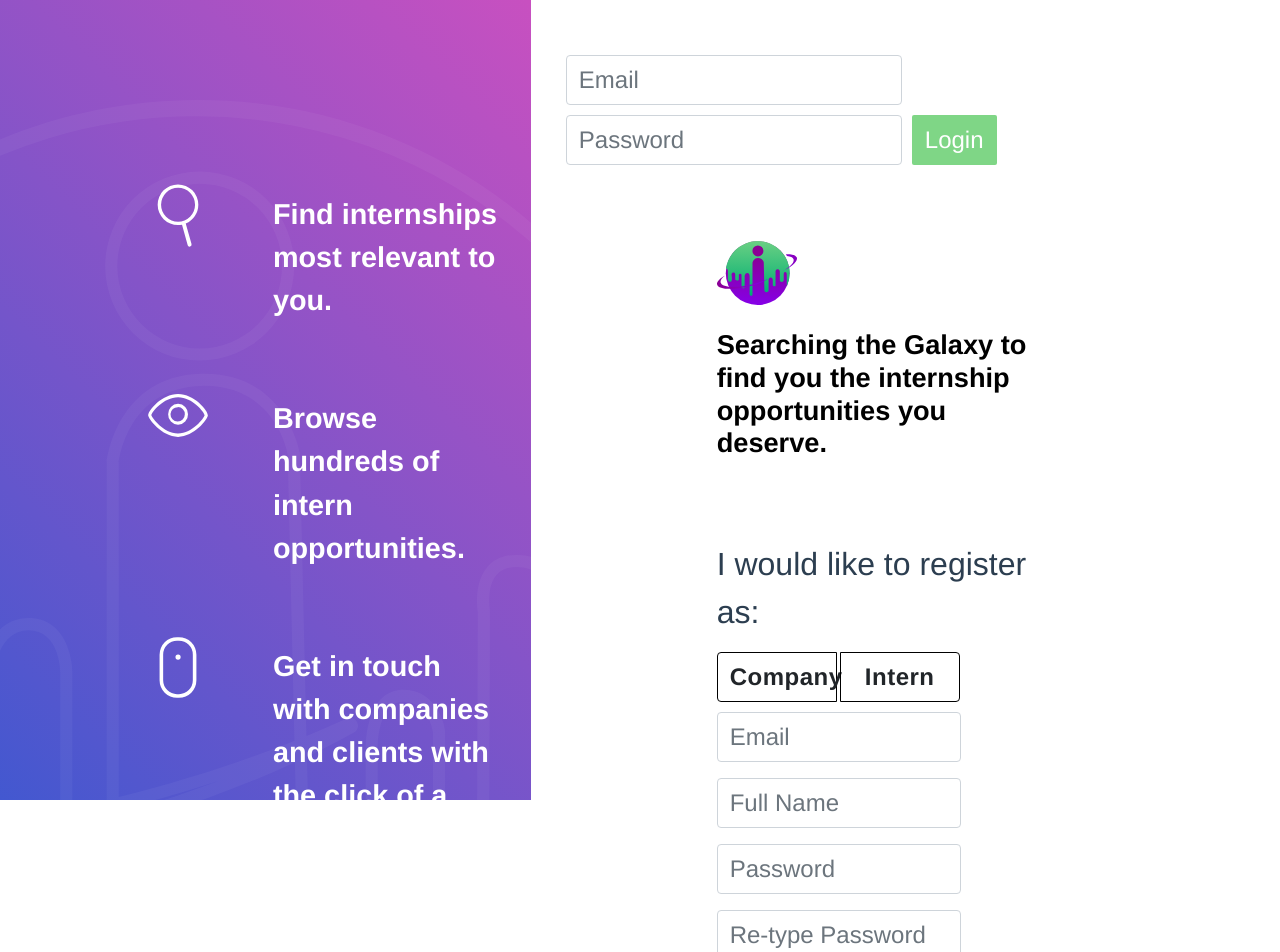
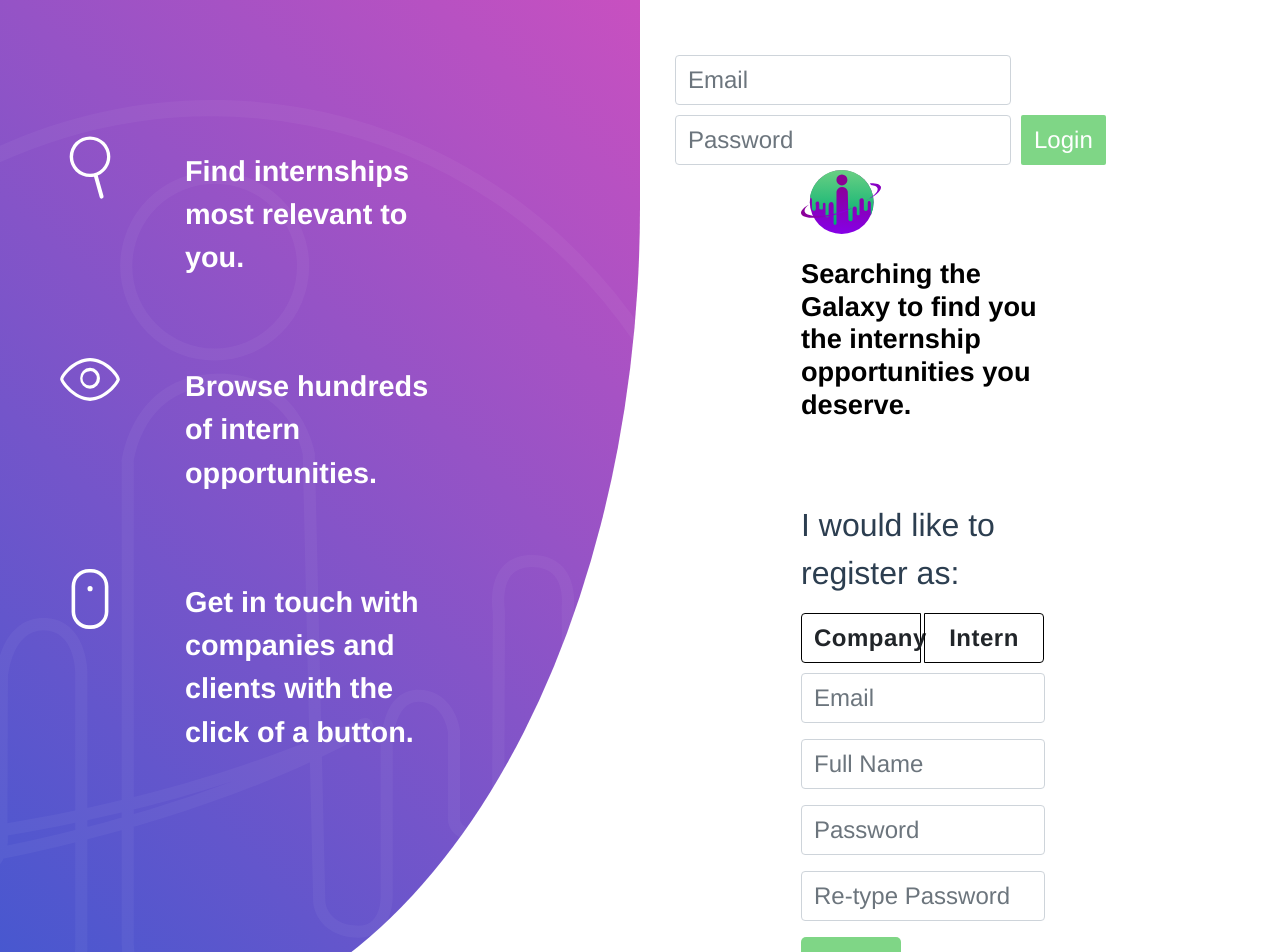
Before and after one commit to carmen-c/interngalactic, a Vue app in the folder myapp/: page / in a window 1280 px wide. Shown: the top 952 px of the page. Built offline with nearby package versions, Linux system fonts and the light colour scheme; no server answers; some icons are missing; what v-calendar would draw is missing.

Commit message:
Style Progress
Login Page
Job FeedPage
PageFooter

```diff
--- a/myapp/src/components/pageFooter.vue
+++ b/myapp/src/components/pageFooter.vue
@@ -7,7 +7,7 @@
                 <li><a href="#">Reviews</a></li>
                 <li><a href="#">Terms of service</a></li>
             </ul>
-        <p class="footer-copyright">© 2016 Copyright Text</p>
+        <p class="footer-copyright">InternGalactic © 2019 Copyright Text</p>
         </div>
         <div class="footer-social">
             <a href="#" class="social-icons"><i class="fa fa-facebook"></i></a>
--- a/myapp/src/views/LoginPage.vue
+++ b/myapp/src/views/LoginPage.vue
@@ -1,6 +1,152 @@
 <template>
   <div class="LoginPage">
+    <div class="container-fluid">
+  <div class="row">
+    <div class="col-sm-6" style="background: linear-gradient(-135deg, #c850c0, #4158d0);
+                                 border-bottom-right-radius: 80%;">
+      <img id="StrokeImg" src="../../images/strokeLOGO.svg">
+      <div class="leftSideMargin">
+        <div class="container infoText">
+          <div class="row infoContainer">
+            <div class="col textAlignRight">
+              <img class="leftIcon" src="../../images/find.svg">
+            </div>
+            <div class="col">
+              <p class="leftText">Find internships most relevant to you.</p>
+            </div>
+            <div class="w-100"></div>
+            <div class="col textAlignRight">
+              <img class="leftIcon" src="../../images/getintouch.svg">
+            </div>
+            <div class="col">
+              <p class="leftText">Browse hundreds of intern opportunities.</p>
+            </div>
+            <div class="w-100"></div>
+            <div class="col textAlignRight">
+              <img class="leftIcon" src="../../images/browse.svg">
+            </div>
+            <div class="col" style="margin-bottom:100px;">
+              <p
+                class="leftText"
+              >Get in touch with companies and clients with the click of a button.</p>
+            </div>
+          </div>
+        </div>
+  </div>
+    </div>
+    <div class="col-sm-6">
+      <div class="col-12">
+          <div class="form-inline float-right userLoginInput">
+            <input
+              type="email"
+              name="loginEmail"
+              class="form-control inputMargins"
+              v-model="loginEmail"
+              placeholder="Email"
+              style="font-size:1.5em;
+                      padding-top:15px;padding-bottom:15px;"
+            >
+            <input
+              type="password"
+              name="loginPass"
+              class="form-control inputMargins"
+              v-model="loginPass"
+              placeholder="Password"
+              style="font-size:1.5em;
+                      padding-top:15px;padding-bottom:15px;"
+            >
+            <button
+              @click="login"
+              type="submit"
+              class="btn btn-default inputMargins"
+              id="signinBtn"
+            >Login</button>
+          </div>
+        </div>
+<div class="container registerContainer">
+          <div class="col-6 registerMargin" id="#">
+            <img class="rightLogo" src="../../images/InternLogo.svg">
+            <br>
+            <br>
+            <h3
+              class="searchTxt"
+            >Searching the Galaxy to find you the internship opportunities you deserve.</h3>
+            <br>
+            <br>
+            <br>
+            <p class="fontSizeTxts">I would like to register as:</p>
+            <div class="btn-group">
+              <button
+                class="btn user-class"
+                :class="{'selected':userType=='company'}"
+                @click="selectType('company')"
+                style="font-size:1.5em;
+                     letter-spacing:0.5px;"
+              >
+                <b>Company</b>
+              </button>
+              <button
+                class="btn user-class"
+                :class="{'selected':userType=='intern'}"
+                @click="selectType('intern')"
+                style="font-size:1.5em;
+                     letter-spacing:0.5px;"
+              >
+                <b>Intern</b>
+              </button>
+            </div>
+            <div class="marginInput registerWidthInput">
+              <div class="form-group">
+                <input
+                  type="email"
+                  class="form-control"
+                  placeholder="Email"
+                  v-model="email"
+                  style="font-size:1.5em;
+                      padding-top:15px;padding-bottom:15px;"
+                >
+              </div>
+              <div class="form-group">
+                <input
+                  type="name"
+                  class="form-control"
+                  v-model="name"
+                  placeholder="Full Name"
+                  style="font-size:1.5em;
+                      padding-top:15px;padding-bottom:15px;"
+                >
+              </div>
+              <div class="form-group">
+                <input
+                  type="password"
+                  class="form-control"
+                  placeholder="Password"
+                  v-model="password"
+                  style="font-size:1.5em;
+                      padding-top:15px;padding-bottom:15px;"
+                >
+              </div>
+              <div class="form-group">
+                <input
+                  type="password"
+                  class="form-control"
+                  v-model="retypePass"
+                  placeholder="Re-type Password"
+                  style="font-size:1.5em;
+                      padding-top:15px;padding-bottom:15px;"
+                >
+              </div>
+              <button @click="signup" class="btn btn-default" id="registerBtn">Register</button>
+              <br>
+              <br>
+              <br>
+            </div>
+          </div>
+        </div>    </div>
+  </div>
+</div>
     <div class="row">
+<!--
       <div class="col-5 leftContainer">
         <img id="StrokeImg" src="../../images/strokeLOGO.svg">
         <div class="container infoText">
@@ -30,7 +176,9 @@
           </div>
         </div>
       </div>
+-->
 
+<!--
       <div class="col-7 rightContainer">
         <div class="col-12">
           <div class="form-inline float-right userLoginInput">
@@ -150,6 +298,7 @@
           </div>
         </div>
       </div>
+-->
 
       <div class="container-fluid">
       <About/>
@@ -205,7 +354,7 @@ export default {
           .createUserWithEmailAndPassword(this.email, this.password)
           .then(
             user => {
-              alert("account created");
+              alert("Your account has been created! Login and start searching for your internships and good luck!");
               console.log(user);
               var ref = firebase
                 .firestore()
@@ -219,7 +368,7 @@ export default {
               });
             },
             function(err) {
-              alert("error");
+              alert("Sorry, it seems to us that the email you have entered has been taken already or it could mean your password does not match the criteria.");
             }
           );
       }
@@ -274,7 +423,8 @@ export default {
   float: right;
 }
 .infoText {
-  margin-top: 27%;
+  margin-top: 20%;
+  margin-bottom: 20%;
 }
 .w-100 {
   margin-top: 7%;
@@ -306,9 +456,6 @@ export default {
 
   /*    background-color: blue;*/
 }
-.infoContainer {
-  margin-top: 35%;
-}
 
 
 /* ******************************************  */
@@ -336,7 +483,7 @@ export default {
   color: black;
 }
 .registerContainer {
-  margin-top: 10%;
+  margin-top: 20%;
   text-align: left;
 }
 .registerMargin {
@@ -372,7 +519,14 @@ export default {
 .inputPaddings {
   padding: 20px;
 }
+  .leftSideMargin {
+/*    margin-left: 100px;*/
+    position: relative;
+    right: 150px;
+    top:0;
+  }
 /* ******************************************  */
+/*
 @media only screen and (max-width: 768px) {
   .LoginPage {
   }
@@ -397,4 +551,5 @@ export default {
     width: 300px;
   }
 }
+*/
 </style>
--- a/myapp/src/views/jobFeedPage.vue
+++ b/myapp/src/views/jobFeedPage.vue
@@ -3,26 +3,8 @@
     <clientheader/>
     <div class="row">
       <!--******* LEFT SIDE OF THE PAGE *************		 -->
-      <div class="col-md-3 marginTop linkStyles">
-        <div class="recent-Location">
-          <h2 class="h4MarginBottom">JobType:</h2>
-          <p>
-            <a href="#">Graphic Designer</a>
-          </p>
-          <p>
-            <a href="#">Developer</a>
-          </p>
-          <p>
-            <a href="#">Content Creator</a>
-          </p>
-          <p>
-            <a href="#">UI/UX Design</a>
-          </p>
-          <p>
-            <a href="#">Marketing</a>
-          </p>
-        </div>
-        <hr class="line">
+      <div class="col-md-3 marginTop linkStyles" id="leftSideStyle">
+<!--        <hr class="line">-->
         <div class="recent-Location">
           <h2 class="h4MarginBottom">Locations:</h2>
           <p>
@@ -73,11 +55,13 @@
                       v-model="location"
                     />
                   </b-input-group>
+<!--
                   <div>
                     <b-dropdown id="ddown1" text="Sort By" class="m-md-2">
                       <b-dropdown-item>Most Recent</b-dropdown-item>
                     </b-dropdown>
                   </div>
+-->
                 </b-form>
               </div>
             </div>
@@ -97,7 +81,9 @@
             v-bind:post_date="job.post_date"
             v-bind:author="job.uid"
           />
-          <button v-if="nextVisible == true" @click="getMoreJobs">next</button>
+          <div class="container-fluid">
+          <button id="nextButton" v-if="nextVisible == true" @click="getMoreJobs">next</button>
+            </div>
         </div>
         <!--	PUT THE ACCORDION HERE	  -->
       </div>
@@ -313,4 +299,24 @@ export default {
 .test1 {
   margin-left: 30px;
 }
+  #nextButton {
+    margin-top: 2%;
+    color: #fff !important;
+    font-weight: bold !important;
+    background-color: #3369e8 !important;
+    padding: 0 1.5rem !important;
+    height: 3rem;
+    width: 14rem;
+    font-size: 1.35em;
+  }
+  #leftSideStyle {
+    border-right: 1px;
+/*    background-color: red;*/
+    border-right-color: #7fd686;
+    border-left-color: #FFF;
+    border-top-color: #FFF;
+    border-bottom-color: #FFF;
+    border-style: solid;
+
+  }
 </style>
```
